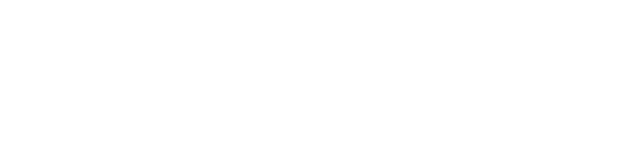
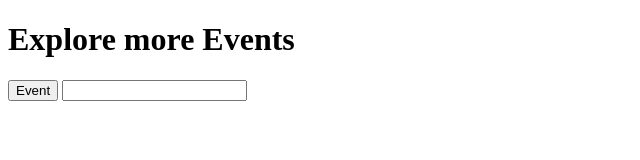
Before and after one commit to akmazhar/mod-25-event-listener-bubble, a plain HTML site: page moreevent.html in a window 1280 px wide. Shown: the whole page, without its empty margins (0-640 px from the left). Drawn offline with Linux system fonts and the light colour scheme.

Commit message:
github.html created

```diff
--- a/moreevent.html
+++ b/moreevent.html
@@ -3,9 +3,38 @@
 <head>
     <meta charset="UTF-8">
     <meta name="viewport" content="width=device-width, initial-scale=1.0">
-    <title>Document</title>
+    <title>More events</title>
 </head>
 <body>
+    <h1>Explore more Events</h1>
+    <button id="btn-more">Event</button>
+    <input id="text-field" type="text">
+    <script>
 
+        // //focus
+        // document.getElementById('text-field').addEventListener('focus', function(){
+        //     console.log('Event triggered inside the input field')
+        // })
+
+        // //blur
+        // document.getElementById('text-field').addEventListener('blur', function(){
+        //     console.log('Event triggered inside the input field blur');
+        // })
+
+        // document.getElementById('text-field').addEventListener('keydown', function(event){
+        //     console.log(event.target.value);
+        // })
+// vvi
+        document.getElementById('text-field').addEventListener('keyup', function(event){
+            console.log(event.target.value);
+        })
+
+        // document.getElementById('text-field').addEventListener('keypress', function(event){
+        //     console.log(event.target.value);
+        // })
+        document.getElementById('btn-more').addEventListener('mousemove', function(){
+            // console.log('event trigger');
+        })
+    </script>
 </body>
 </html>
```
Also changed, not shown: github.html (added).
